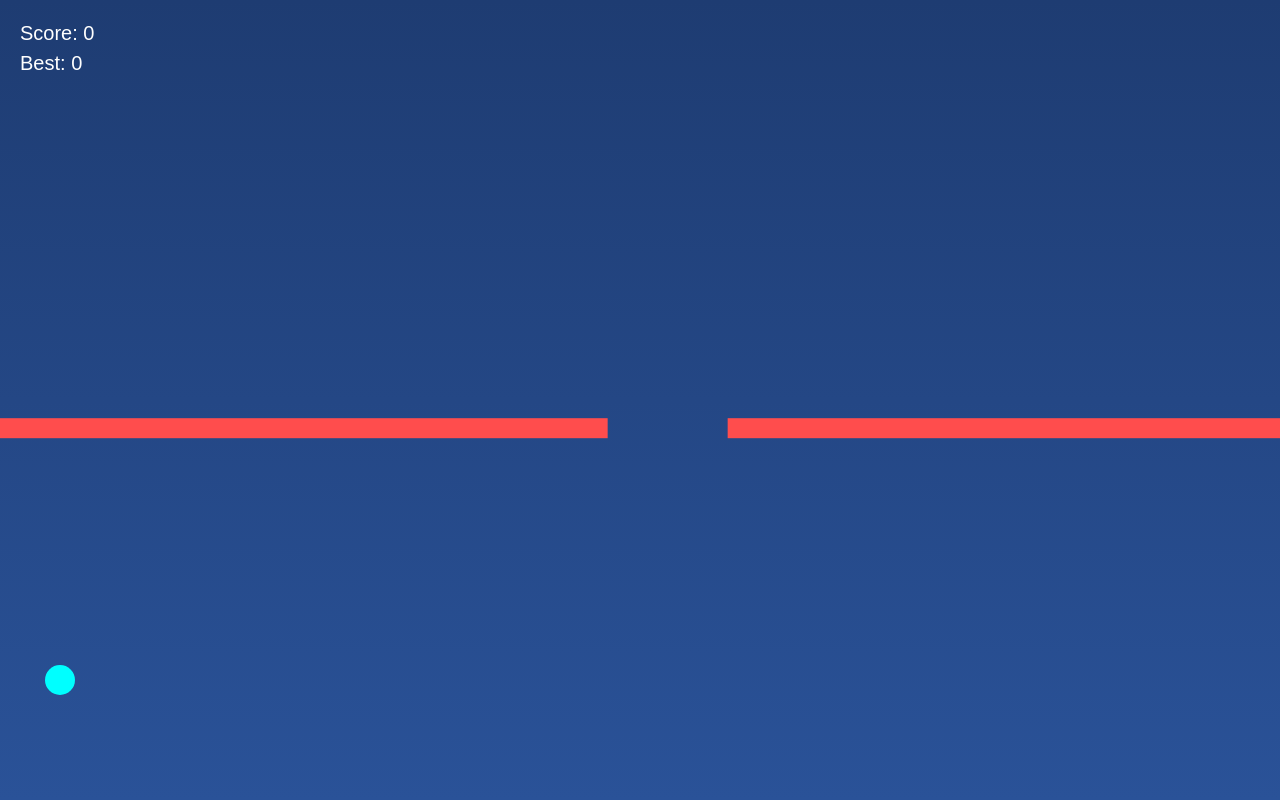
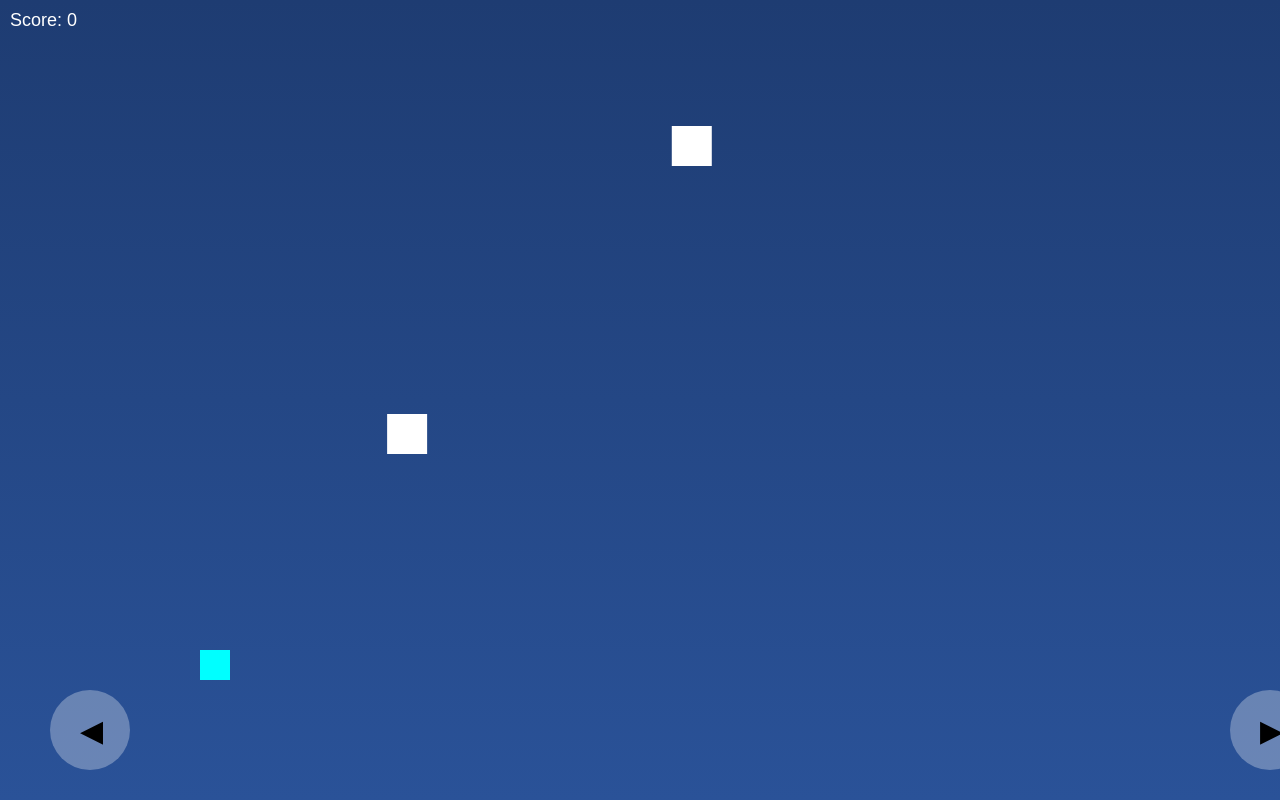
Before and after one commit to chenwei19911229dragon/edge-run, a plain HTML site: page index.html in a window 1280 px wide. Both pictures are taken after a click on the button "Start Game". Drawn offline with Linux system fonts and the light colour scheme.

Commit message:
Update index.html

```diff
--- a/index.html
+++ b/index.html
@@ -3,190 +3,217 @@
 <head>
 <meta charset="UTF-8">
 <meta name="viewport" content="width=device-width, initial-scale=1.0">
-<title>Edge Run</title>
+<title>Edge Run 2.0</title>
+
 <style>
-body{margin:0;overflow:hidden;background:#111;font-family:Arial;}
-canvas{display:block;}
-#ui{
+body{
+margin:0;
+overflow:hidden;
+font-family:Arial;
+background:linear-gradient(180deg,#1e3c72,#2a5298);
+}
+
+canvas{
+display:block;
+}
+
+#menu,#gameOver{
 position:fixed;
 top:0;
 left:0;
 width:100%;
 height:100%;
 display:flex;
+flex-direction:column;
 justify-content:center;
 align-items:center;
-flex-direction:column;
 color:white;
 }
+
 button{
 padding:15px 30px;
-font-size:20px;
+margin:10px;
+font-size:18px;
 border:none;
 border-radius:8px;
-background:#00ffff;
-color:black;
-margin-top:20px;
+background:#00d2d3;
+}
+
+#ui{
+position:fixed;
+top:10px;
+left:10px;
+color:white;
+font-size:18px;
+}
+
+.controls{
+position:fixed;
+bottom:20px;
+width:100%;
+display:flex;
+justify-content:space-between;
+padding:0 40px;
+}
+
+.ctrlBtn{
+width:80px;
+height:80px;
+border-radius:50%;
+background:rgba(255,255,255,0.3);
+font-size:30px;
 }
 </style>
 </head>
+
 <body>
 
+<div id="menu">
+<h1>EDGE RUN 2.0</h1>
+<p>Best Score: <span id="bestScore">0</span></p>
+<button onclick="startGame()">Start Game</button>
+<button onclick="changeSkin()">Change Skin</button>
+</div>
+
+<div id="gameOver" style="display:none;">
+<h1>Game Over</h1>
+<p>Score: <span id="finalScore"></span></p>
+<button onclick="revive()">Revive</button>
+<button onclick="restart()">Restart</button>
+</div>
+
+<div id="ui">
+Score: <span id="score">0</span>
+</div>
+
+<div class="controls">
+<button class="ctrlBtn" onclick="moveLeft()">◀</button>
+<button class="ctrlBtn" onclick="moveRight()">▶</button>
+</div>
+
 <canvas id="game"></canvas>
-<div id="ui"></div>
 
 <script>
-
 let canvas=document.getElementById("game");
 let ctx=canvas.getContext("2d");
-let ui=document.getElementById("ui");
 
-function resize(){
-  canvas.width=window.innerWidth;
-  canvas.height=window.innerHeight;
-}
-resize();
-window.addEventListener("resize",resize);
-
-let leftX,rightX;
+canvas.width=window.innerWidth;
+canvas.height=window.innerHeight;
 
 let player={
-  x:0,y:0,r:15,
-  speed:14,
-  moving:false,
-  direction:1
+x:200,
+y:canvas.height-150,
+size:30,
+color:"cyan"
 };
 
-let obstacleY=-100;
-let gapX=0;
-let gapWidth=120;
-let speed=3;
+let skins=["cyan","red","yellow","lime","white"];
+let skinIndex=0;
 
+let obstacles=[];
+let speed=4;
 let score=0;
 let best=localStorage.getItem("bestScore")||0;
+document.getElementById("bestScore").innerText=best;
 
-let state="menu";
+let gameRunning=false;
+let revived=false;
 
-function initGame(){
-  leftX=60;
-  rightX=canvas.width-60;
-  player.x=leftX;
-  player.y=canvas.height-120;
-  player.moving=false;
-  obstacleY=-100;
-  speed=3;
-  score=0;
-  newGap();
-  state="playing";
-  ui.innerHTML="";
+function startGame(){
+document.getElementById("menu").style.display="none";
+gameRunning=true;
+loop();
 }
 
-function newGap(){
-  gapX=Math.random()*(canvas.width-gapWidth);
+function restart(){
+location.reload();
 }
 
-function update(){
-  if(state!=="playing") return;
-
-  speed+=0.001;
-  obstacleY+=speed;
-
-  if(obstacleY>canvas.height){
-    obstacleY=-20;
-    newGap();
-    score++;
-  }
-
-  if(player.moving){
-    player.x+=player.direction*player.speed;
-
-    if(player.direction>0 && player.x>=rightX){
-      player.x=rightX;
-      player.moving=false;
-    }
-    if(player.direction<0 && player.x<=leftX){
-      player.x=leftX;
-      player.moving=false;
-    }
-  }
-
-  if(obstacleY+20>player.y-player.r &&
-     obstacleY<player.y+player.r){
-
-    if(player.x < gapX || player.x > gapX+gapWidth){
-      state="dead";
-      if(score>best){
-        best=score;
-        localStorage.setItem("bestScore",best);
-      }
-      showGameOver();
-    }
-  }
+function revive(){
+if(!revived){
+revived=true;
+document.getElementById("gameOver").style.display="none";
+player.x=200;
+gameRunning=true;
+loop();
+}
 }
 
-function draw(){
+function changeSkin(){
+skinIndex++;
+if(skinIndex>=skins.length)skinIndex=0;
+player.color=skins[skinIndex];
+}
 
-  ctx.clearRect(0,0,canvas.width,canvas.height);
+function moveLeft(){
+player.x-=40;
+}
 
-  let g=ctx.createLinearGradient(0,0,0,canvas.height);
-  g.addColorStop(0,"#1e3c72");
-  g.addColorStop(1,"#2a5298");
-  ctx.fillStyle=g;
-  ctx.fillRect(0,0,canvas.width,canvas.height);
+function moveRight(){
+player.x+=40;
+}
 
-  ctx.fillStyle="#ff4d4d";
-  ctx.fillRect(0,obstacleY,gapX,20);
-  ctx.fillRect(gapX+gapWidth,obstacleY,
-               canvas.width-(gapX+gapWidth),20);
+document.addEventListener("keydown",(e)=>{
+if(e.key==="ArrowLeft")moveLeft();
+if(e.key==="ArrowRight")moveRight();
+});
 
-  ctx.beginPath();
-  ctx.fillStyle="#00ffff";
-  ctx.arc(player.x,player.y,15,0,Math.PI*2);
-  ctx.fill();
+function spawnObstacle(){
+let size=40;
+let x=Math.random()*(canvas.width-size);
+obstacles.push({x:x,y:-50,size:size});
+}
 
-  ctx.fillStyle="white";
-  ctx.font="20px Arial";
-  ctx.fillText("Score: "+score,20,40);
-  ctx.fillText("Best: "+best,20,70);
+function drawPlayer(){
+ctx.fillStyle=player.color;
+ctx.fillRect(player.x,player.y,player.size,player.size);
+}
+
+function drawObstacles(){
+ctx.fillStyle="white";
+for(let i=0;i<obstacles.length;i++){
+let o=obstacles[i];
+o.y+=speed;
+ctx.fillRect(o.x,o.y,o.size,o.size);
+
+if(
+o.x<player.x+player.size &&
+o.x+o.size>player.x &&
+o.y<player.y+player.size &&
+o.y+o.size>player.y
+){
+gameOver();
+}
+
+if(o.y>canvas.height){
+obstacles.splice(i,1);
+score++;
+document.getElementById("score").innerText=score;
+if(score%10===0)speed+=0.5;
+}
+}
+}
+
+function gameOver(){
+gameRunning=false;
+document.getElementById("finalScore").innerText=score;
+document.getElementById("gameOver").style.display="flex";
+if(score>best){
+localStorage.setItem("bestScore",score);
+}
 }
 
 function loop(){
-  update();
-  draw();
-  requestAnimationFrame(loop);
+if(!gameRunning)return;
+ctx.clearRect(0,0,canvas.width,canvas.height);
+drawPlayer();
+drawObstacles();
+requestAnimationFrame(loop);
 }
 
-function showMenu(){
-  ui.innerHTML=`
-    <h1>EDGE RUN</h1>
-    <p>Best Score: ${best}</p>
-    <button onclick="initGame()">Start Game</button>
-  `;
-}
-
-function showGameOver(){
-  ui.innerHTML=`
-    <h1>Game Over</h1>
-    <p>Score: ${score}</p>
-    <p>Best: ${best}</p>
-    <button onclick="initGame()">Play Again</button>
-  `;
-}
-
-canvas.addEventListener("click",()=>{
-  if(state!=="playing") return;
-  if(player.moving) return;
-
-  if(player.x===leftX){
-    player.direction=1;
-  }else{
-    player.direction=-1;
-  }
-  player.moving=true;
-});
-
-showMenu();
-loop();
+setInterval(()=>{
+if(gameRunning)spawnObstacle();
+},1200);
 
 </script>
 </body>
```
